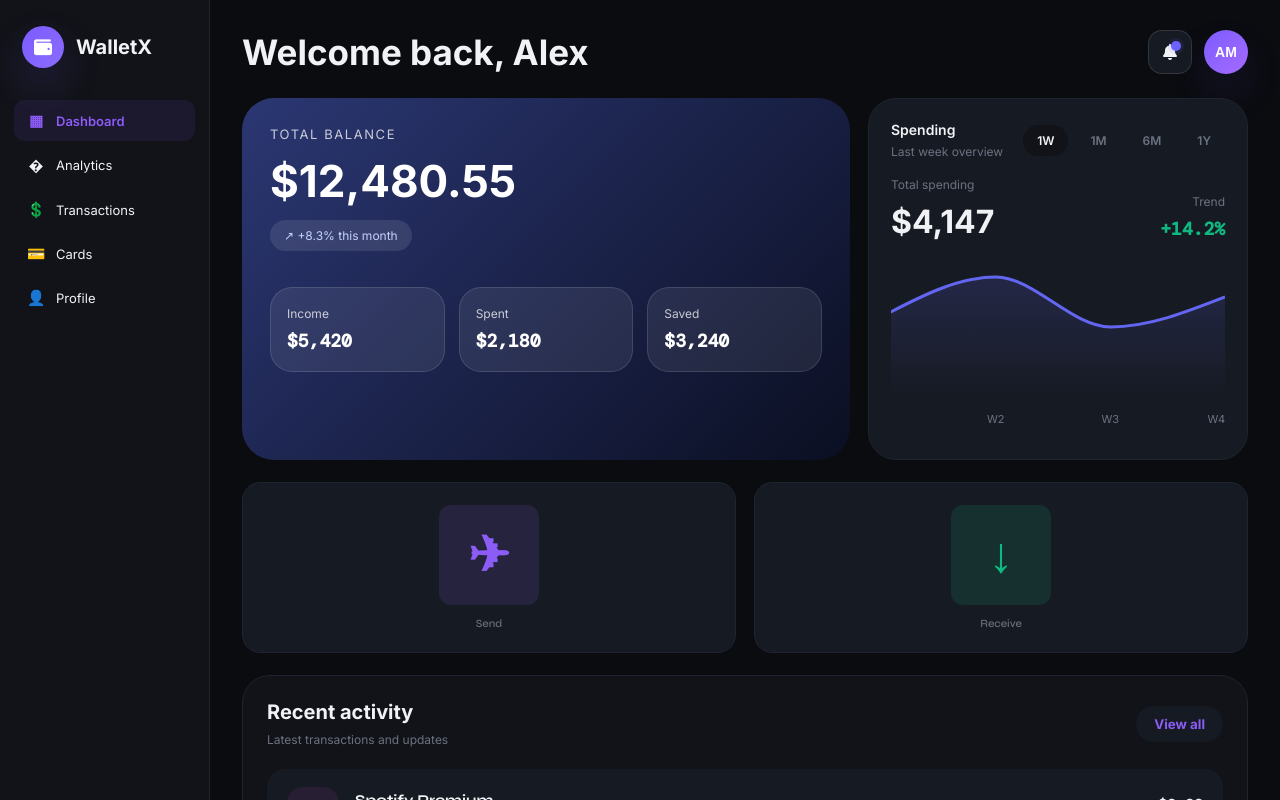
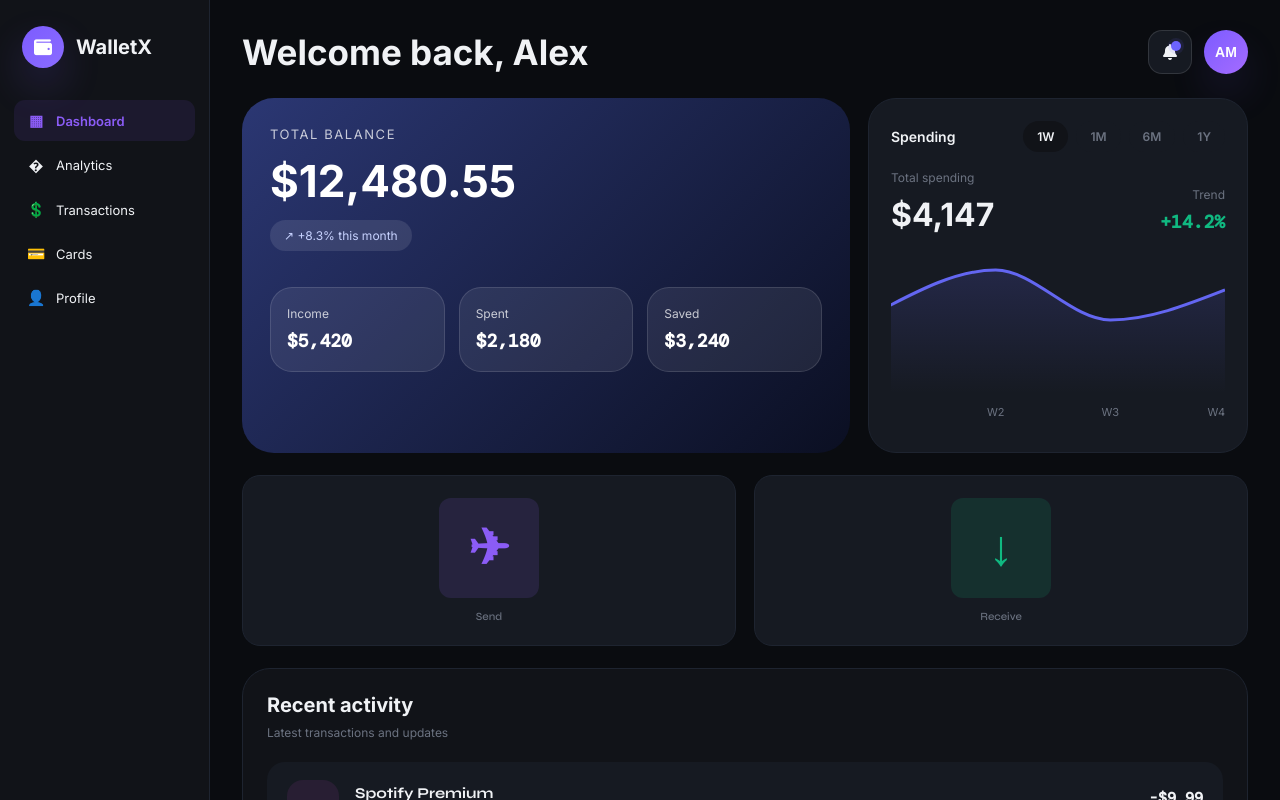
Before and after one commit to KrishSingla575/WalletX, a React (Vite) app: page / in a window 1280 px wide. Built offline with nearby package versions, Linux system fonts and the light colour scheme.

Commit message:
some code remove

```diff
--- a/src/index.css
+++ b/src/index.css
@@ -6,12 +6,7 @@
 
 body {
   margin: 0;
-  font-family: -apple-system, BlinkMacSystemFont, 'Segoe UI', 'Roboto', 'Oxygen',
-    'Ubuntu', 'Cantarell', 'Fira Sans', 'Droid Sans', 'Helvetica Neue',
-    sans-serif;
-  -webkit-font-smoothing: antialiased;
-  -moz-osx-font-smoothing: grayscale;
-  background: #0A0C10;
+  font-family: -apple-system,'Roboto', 'Oxygen',sans-serif;
   color: #F0F2F5;
   overflow: hidden;
 }
--- a/src/pages/Dashboard.jsx
+++ b/src/pages/Dashboard.jsx
@@ -84,9 +84,6 @@ function Dashboard({ onSend, onReceive }) {
               <div>
                 <p style={{ fontFamily: dashboardFont, fontWeight: 600, color: C.text, fontSize: 14, margin: 0 }}>
                   Spending
-                </p>
-                <p style={{ color: C.muted, fontFamily: dashboardFont, fontSize: 12, margin: "6px 0 0" }}>
-                  Last week overview
                 </p>
               </div>
               <div style={{ display: "flex", gap: 8, flexWrap: "wrap" }}>
@@ -180,18 +177,6 @@ function Dashboard({ onSend, onReceive }) {
               Latest transactions and updates
             </p>
           </div>
-          <button style={{
-            border: "none",
-            background: C.card,
-            color: "#8B5CF6",
-            padding: "10px 18px",
-            borderRadius: 20,
-            fontFamily: dashboardFont,
-            fontWeight: 700,
-            cursor: "pointer",
-          }}>
-            View all
-          </button>
         </div>
 
         <div style={{ display: "grid", gap: 14 }}>
```
